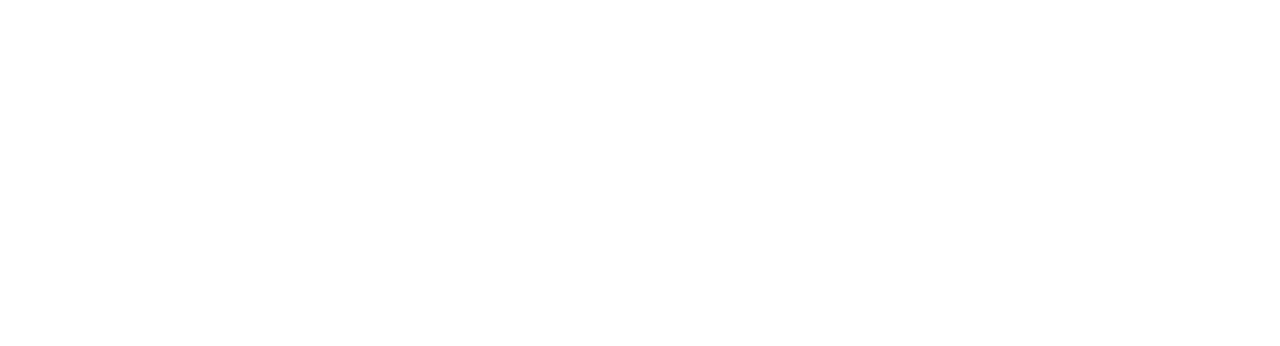
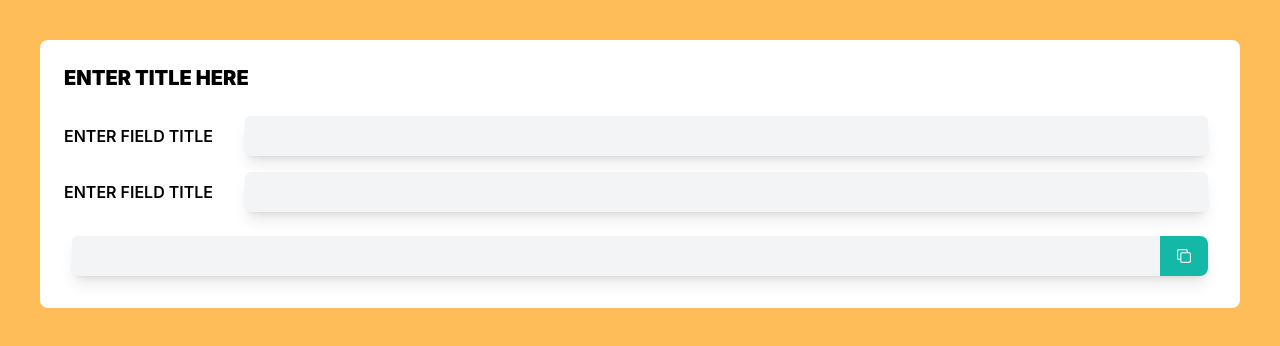
Before and after one commit to SatanshuMishra/iGEM-dna-calculator, a React (Create React App) app in the folder igem-dna-calculator/: page / in a window 1280 px wide. Shown: the top 346 px of the page. Built offline with nearby package versions, Linux system fonts and the light colour scheme.

Commit message:
V1.1 Added SelectorMenu Component Completed Base Design Added Base Functionality

```diff
--- a/igem-dna-calculator/package.json
+++ b/igem-dna-calculator/package.json
@@ -8,6 +8,8 @@
     "@testing-library/user-event": "^13.5.0",
     "react": "^18.2.0",
     "react-dom": "^18.2.0",
+    "react-icon": "^1.0.0",
+    "react-icons": "^4.10.1",
     "react-scripts": "5.0.1",
     "web-vitals": "^2.1.4"
   },
--- a/igem-dna-calculator/src/App.js
+++ b/igem-dna-calculator/src/App.js
@@ -1,5 +1,56 @@
+import { useState } from "react";
+import SelectorMenu from "./components/SelectorMenu";
+import SelectorAData from "./data/data-set-A.json";
+import SelectorBData from "./data/data-set-B.json";
+
+import { RxCopy } from "react-icons/rx";
+
 function App() {
-  return <div></div>;
+  const [valueA, setValueA] = useState("");
+  const [valueB, setValueB] = useState("");
+  const selectedValueA = (value) => {
+    setValueA(value);
+  };
+  const selectedValueB = (value) => {
+    setValueB(value);
+  };
+
+  return (
+    <div className="m-10">
+      <div className="bg-white w-full p-6 rounded-lg">
+        <h1 className="text-xl font-black pb-4">ENTER TITLE HERE</h1>
+        <div className="flex justify-between items-center">
+          <h1 className="pr-6 flex-none font-semibold">ENTER FIELD TITLE</h1>
+          <SelectorMenu
+            dataset={SelectorAData}
+            selectedValue={selectedValueA}
+          />
+        </div>
+        <div className="flex justify-between items-center">
+          <h1 className="pr-6 flex-none font-semibold">ENTER FIELD TITLE</h1>
+          <SelectorMenu
+            dataset={SelectorBData}
+            selectedValue={selectedValueB}
+          />
+        </div>
+        <div className="m-2 mt-4 h-10 text-black bg-gray-100 pl-4 text-base rounded-md text-left shadow-lg flex justify-end">
+          <div className="grow p-2">
+            {valueA && valueB ? valueA + " " + valueB : ""}
+          </div>
+          <div
+            className="pr-4 pl-4 pt-3 pb-2 text-white  bg-teal-500 rounded-tr-lg rounded-br-lg text-center cursor-pointer"
+            onClick={() => {
+              navigator.clipboard.writeText(
+                valueA && valueB ? valueA + " " + valueB : ""
+              );
+            }}
+          >
+            <RxCopy />
+          </div>
+        </div>
+      </div>
+    </div>
+  );
 }
 
 export default App;
--- /dev/null
+++ b/igem-dna-calculator/src/components/SelectorMenu.js
@@ -0,0 +1,40 @@
+import { useState } from "react";
+
+function Selector(props) {
+  const dataset = props.dataset;
+  const [isActive, setIsActive] = useState(false);
+  const [selectedOption, setSelectedOption] = useState("");
+  const toggleMenu = () => {
+    setIsActive(!isActive);
+  };
+  const setSelection = (selection) => {
+    setSelectedOption(selection);
+    toggleMenu();
+    props.selectedValue(selection);
+  };
+  return (
+    <div className="flex-1">
+      <div
+        className="m-2 h-10 text-black bg-gray-100 pl-4 p-2 text-base rounded-md text-left shadow-lg font-semibold cursor-pointer
+      "
+        onClick={toggleMenu}
+      >
+        {selectedOption}
+      </div>
+      {isActive && (
+        <div className="m-2 text-black w-60 bg-white text-base rounded-md text-left mt-1 shadow-lg cursor-pointer absolute">
+          {dataset.map((data) => {
+            let value = data.value;
+            return (
+              <div className="pl-4 p-2" onClick={(e) => setSelection(value)}>
+                {value}
+              </div>
+            );
+          })}
+        </div>
+      )}
+    </div>
+  );
+}
+
+export default Selector;
--- /dev/null
+++ b/igem-dna-calculator/src/data/data-set-A.json
@@ -0,0 +1,18 @@
+[
+  {
+    "id": 1,
+    "value": "Option A"
+  },
+  {
+    "id": 2,
+    "value": "Option B"
+  },
+  {
+    "id": 3,
+    "value": "Option C"
+  },
+  {
+    "id": 4,
+    "value": "Option D"
+  }
+]
--- /dev/null
+++ b/igem-dna-calculator/src/data/data-set-B.json
@@ -0,0 +1,18 @@
+[
+  {
+    "id": 1,
+    "value": "Option Z"
+  },
+  {
+    "id": 2,
+    "value": "Option R"
+  },
+  {
+    "id": 3,
+    "value": "Option Q"
+  },
+  {
+    "id": 4,
+    "value": "Option W"
+  }
+]
--- a/igem-dna-calculator/src/index.css
+++ b/igem-dna-calculator/src/index.css
@@ -3,6 +3,12 @@
 @tailwind utilities;
 
 @import url("https://fonts.googleapis.com/css2?family=Inter:wght@100;200;300;400;500;600;700;800;900&display=swap");
+
 * {
+  margin: 0;
   font-family: "Inter", sans-serif;
 }
+
+body {
+  background-color: #ffbd59;
+}
```
Also changed, not shown: 1 other file (tests, documents, lock files or other folders).
